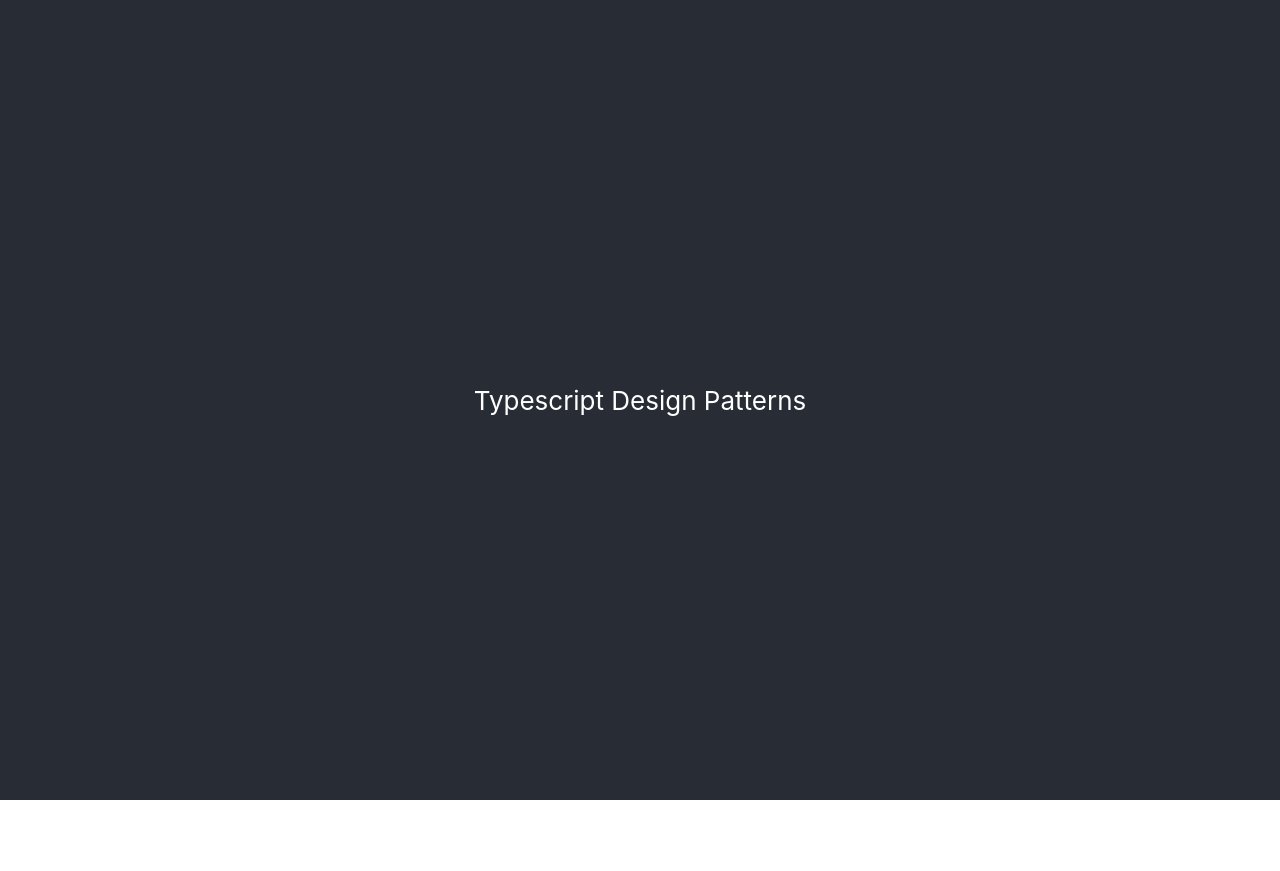
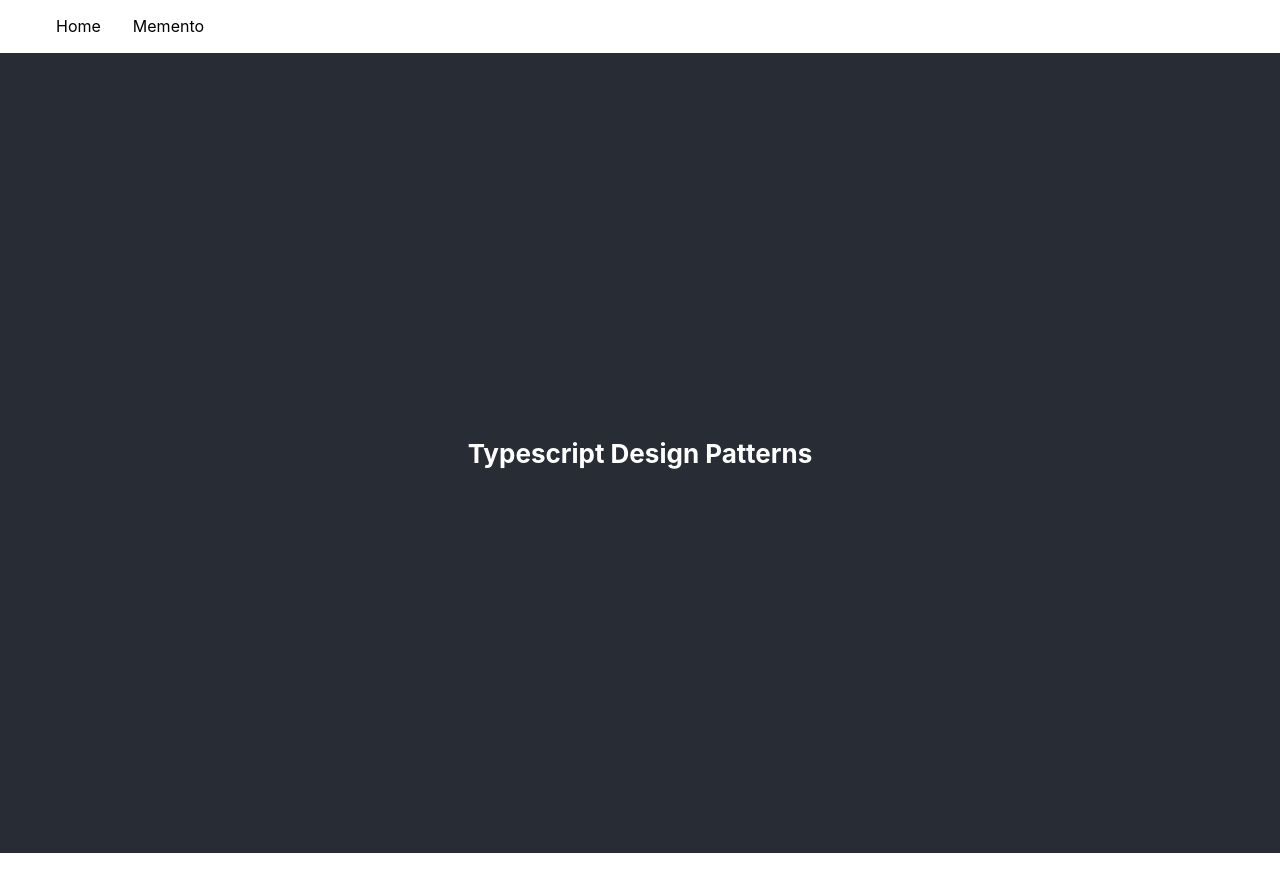
Before and after one commit to metafield/Design-Patterns-Typescript, a React (Create React App) app: page / in a window 1280 px wide. Before the commit the page ends 800 px from the top, so only its background shows below. Built offline with nearby package versions, Linux system fonts and the light colour scheme.

Commit message:
router, links & basic components

```diff
--- a/src/App.css
+++ /dev/null
@@ -1,38 +0,0 @@
-.App {
-  text-align: center;
-}
-
-.App-logo {
-  height: 40vmin;
-  pointer-events: none;
-}
-
-@media (prefers-reduced-motion: no-preference) {
-  .App-logo {
-    animation: App-logo-spin infinite 20s linear;
-  }
-}
-
-.App-header {
-  background-color: #282c34;
-  min-height: 100vh;
-  display: flex;
-  flex-direction: column;
-  align-items: center;
-  justify-content: center;
-  font-size: calc(10px + 2vmin);
-  color: white;
-}
-
-.App-link {
-  color: #61dafb;
-}
-
-@keyframes App-logo-spin {
-  from {
-    transform: rotate(0deg);
-  }
-  to {
-    transform: rotate(360deg);
-  }
-}
--- a/src/App.tsx
+++ b/src/App.tsx
@@ -1,11 +1,17 @@
 import React from 'react';
-import './App.css';
+import { BrowserRouter, Route } from 'react-router-dom';
+import { IndexPage } from './Pages/Index';
+import { MementoPage } from './Pages/MementoPage';
+import { Nav } from './Components/Nav';
+import { Links } from './Content/Links';
 
 function App() {
   return (
-    <div className="App">
-      <header className="App-header">Typescript Design Patterns</header>
-    </div>
+    <BrowserRouter>
+      <Nav links={Links} />
+      <Route path="/" component={IndexPage} exact />
+      <Route path="/patterns/memento" component={MementoPage} exact />
+    </BrowserRouter>
   );
 }
 
--- /dev/null
+++ b/src/Components/Nav.tsx
@@ -0,0 +1,37 @@
+import React, { FC } from 'react';
+import styled from 'styled-components';
+import { InternalLink } from '../Styles/Atoms';
+
+interface Props {
+  links: {
+    url: string;
+    title: string;
+    alt: string;
+  }[];
+}
+
+export const Nav: FC<Props> = ({ links }) => {
+  const Links = links.map((link) => (
+    <li key={link.title}>
+      <InternalLink to={link.url}>{link.title}</InternalLink>
+    </li>
+  ));
+
+  return (
+    <Menu>
+      <ul>{Links}</ul>
+    </Menu>
+  );
+};
+
+const Menu = styled.nav`
+  ul {
+    display: flex;
+    flex-direction: row;
+    list-style: none;
+  }
+
+  li {
+    margin: 0 1rem;
+  }
+`;
--- /dev/null
+++ b/src/Content/Links.ts
@@ -0,0 +1,14 @@
+const createLink = (title: string, url: string, alt: string) => ({
+  title,
+  url,
+  alt,
+});
+
+export const Links = [
+  createLink('Home', '/', 'Back to Home'),
+  createLink(
+    'Memento',
+    'patterns/memento',
+    'The memento pattern as described by the Gang of Four.'
+  ),
+];
--- /dev/null
+++ b/src/Pages/Index.tsx
@@ -0,0 +1,6 @@
+import React, { FC } from 'react';
+import { FluidHeader } from '../Styles/Atoms';
+
+export const IndexPage: FC = () => {
+  return <FluidHeader>Typescript Design Patterns</FluidHeader>;
+};
--- /dev/null
+++ b/src/Pages/MementoPage.tsx
@@ -0,0 +1,6 @@
+import React, { FC } from 'react';
+import { FluidHeader } from '../Styles/Atoms';
+
+export const MementoPage: FC = () => {
+  return <FluidHeader>Memento Design Pattern</FluidHeader>;
+};
--- /dev/null
+++ b/src/Patterns/Memento/Memento.tsx
@@ -0,0 +1,5 @@
+import React, { FC } from 'react';
+
+export const Memento: FC = () => {
+  return <p>Typescript Design Patterns</p>;
+};
--- /dev/null
+++ b/src/Styles/Atoms.tsx
@@ -0,0 +1,26 @@
+import styled from 'styled-components';
+import { NavLink } from 'react-router-dom';
+
+export const FluidHeader = styled.h1`
+  background-color: #282c34;
+  min-height: 100vh;
+  display: flex;
+  flex-direction: column;
+  align-items: center;
+  justify-content: center;
+  font-size: calc(10px + 2vmin);
+  color: white;
+`;
+
+export const InternalLink = styled(NavLink)`
+  color: var(--primary);
+  text-decoration: none;
+  cursor: pointer;
+  &:visited {
+    color: var(--mid-grey);
+  }
+`;
+
+export const ExternalLink = () => {
+  return styled.a.attrs(() => ({ rel: 'noreferrer noopener' }))``;
+};
```
Also changed, not shown: package.json (+6 -1 lines), 2 other files (tests, documents, lock files or other folders).
